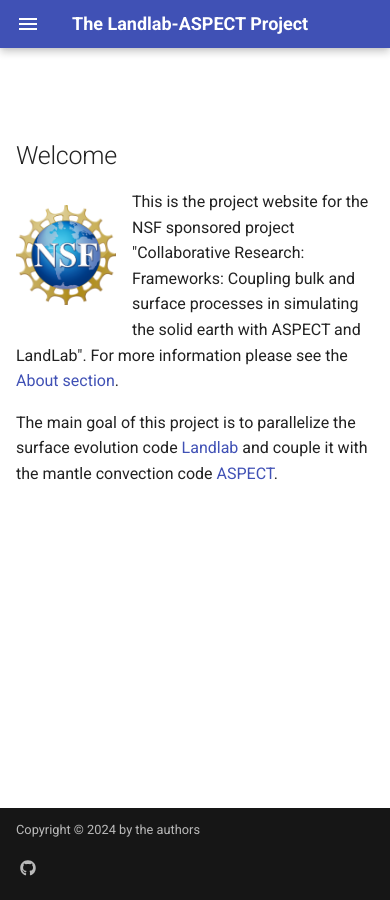
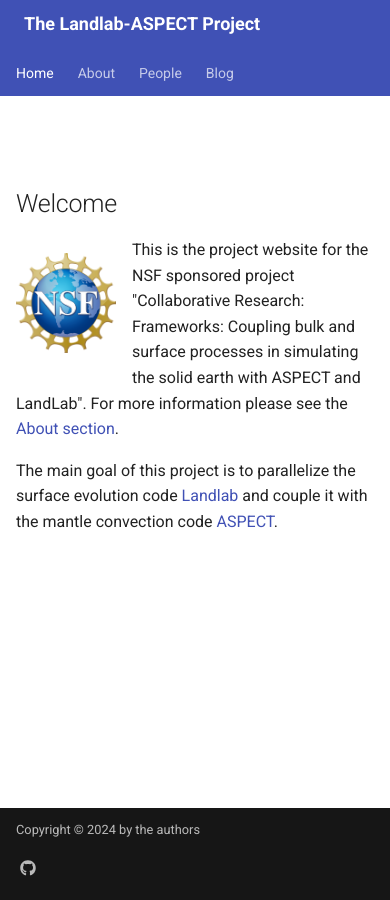
Before and after one commit to landlab-aspect/landlab-aspect.github.io, an MkDocs documentation site: the page built from docs/index.md, in a window 390 px wide. Built offline with MkDocs 1.6.1 and Material for MkDocs 9.7.7, drawn with Linux system fonts in a browser that asks for light colours.

Commit message:
always show navigation

```diff
--- a/docs/stylesheets/extra.css
+++ b/docs/stylesheets/extra.css
@@ -9,3 +9,16 @@
 .md-typeset details {
   font-size: 16px
 }
+
+/*
+  Force the navigation tabs to be visible on mobile devices,
+  and hide the hamburger menu icon that opens the navigation drawer.
+*/
+@media screen and (max-width: 76.1875em) {
+  .md-tabs {
+    display: block;
+  }
+  .md-header__button.md-icon[for="__drawer"] {
+    display: none;
+  }
+}
```
